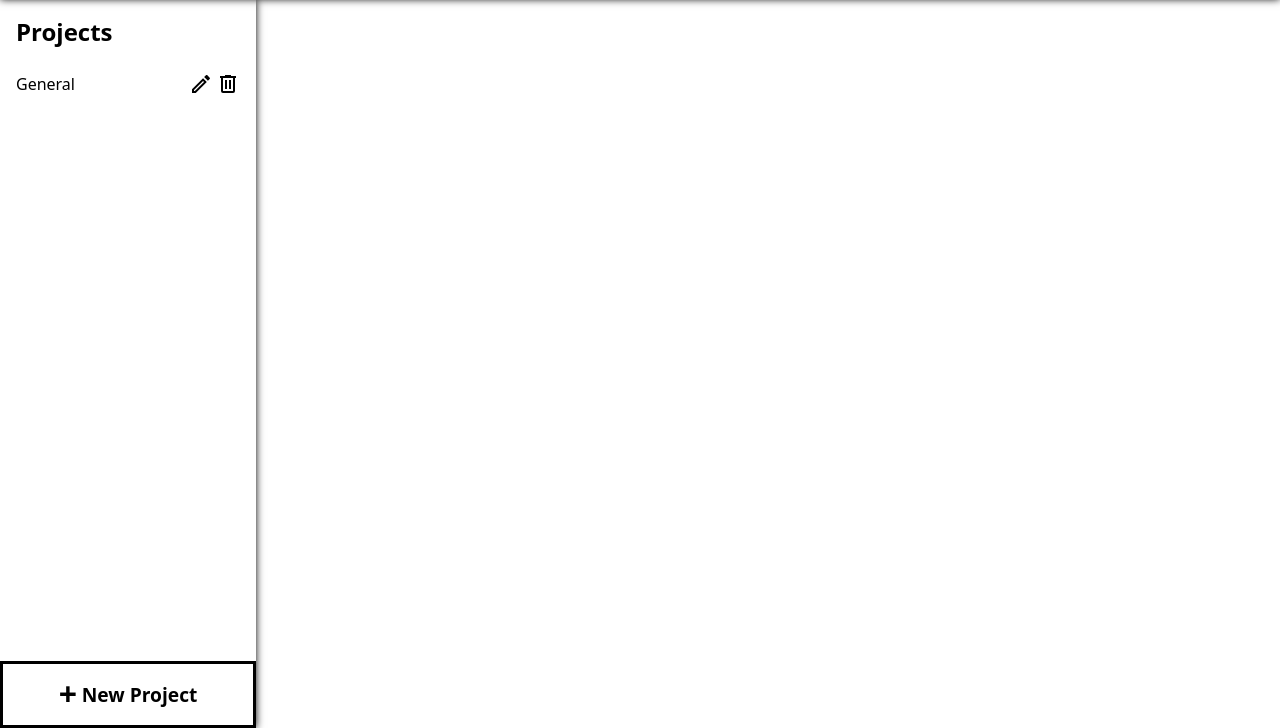
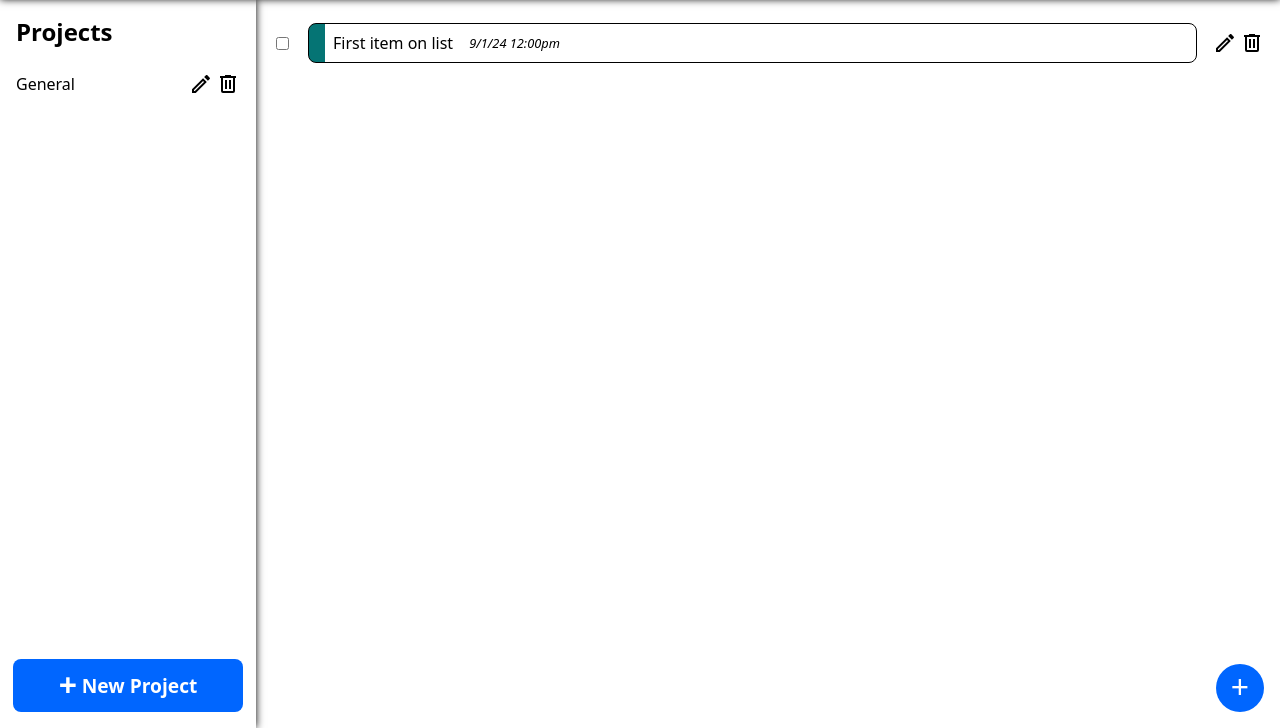
Before and after one commit to cjbarr1013/Todo-List, a website built with webpack: page src/template.html in a window 1280 px wide. Shown: the part 72-800 px from the top of the page. Built offline with nearby package versions, Linux system fonts and the light colour scheme.

Commit message:
Add styling for to-do items, add add item button
Also updated styling for add project button

```diff
--- a/src/styles.css
+++ b/src/styles.css
@@ -31,9 +31,10 @@ h1 {
 h1:before {
     content: url(../assets/images/waves.svg);
     display: inline-block;
-    width: 3rem;
+    filter: invert(26%) sepia(94%) saturate(3346%) hue-rotate(210deg) brightness(99%) contrast(107%);
     height: auto;
     margin: 0.3rem 0rem 0 0;
+    width: 3rem;
 }
 
 h2 {
@@ -111,31 +112,98 @@ button {
 
 #new-project {
     align-items: center;
-    background-color: inherit;
-    border: 0.2rem solid black;
+    align-self: center;
+    background-color: #06f;
+    border: none;
+    border-radius: 0.5rem;
+    color: white;
     display: flex;
     font-size: 1.2rem;
     font-weight: 600;
     gap: 0.3rem;
-    height: 5rem;
     justify-content: center;
-    padding: 0 1rem;
-    transition: all 0.3s;
+    margin-bottom: 1rem;
+    padding: 0.2rem 1rem;
+    transition: 0.3s;
+    width: 90%;
 }
 
 #new-project:hover {
-    border: 0.3rem solid #06f;
-    color: #06f;
-    fill: #06f;
+    box-shadow: 0rem 0rem 0.2rem black;
+    opacity: 0.9;
 }
-
-#new-project:active {
-    border: 0.3rem solid #06f;
-    color: #06f;
-    fill: #06f;
-  }
 
 #new-project span {
     font-size: 2rem;
     margin-bottom: 0.2rem;
 }
+
+#items {
+    display: flex;
+    flex-direction: column;
+    gap: 1rem;
+    padding: 1.5rem 1rem;
+}
+
+.item {
+    align-items: center;
+    display: flex;
+    gap: 1rem;
+}
+
+.item-box {
+    align-items: center;
+    background-image: linear-gradient(to right, rgb(5, 116, 116), rgb(5, 116, 116) 1rem, transparent 1rem, transparent 100%);
+    border: solid 0.5px black;
+    border-radius: 0.5rem;
+    display: flex;
+    flex: 1 1 100%;
+    gap: 1rem;
+    padding: 0.5rem 1.5rem;
+}
+
+.title {
+    font-weight: 500;
+    overflow: hidden;
+    text-overflow: ellipsis;
+    white-space: nowrap;
+}
+
+.due {
+    font-size: 0.8rem;
+    font-style: italic;
+    overflow: hidden;
+    text-overflow: ellipsis;
+    white-space: nowrap;
+}
+
+.item-btns {
+    display: flex;
+    gap: 0.2rem;
+}
+
+.item-btn {
+    border: none;
+    height: 1.5rem;
+    width: 1.5rem;
+}
+
+#new-item {
+    background-color: #06f;
+    border: none;
+    border-radius: 50%;
+    bottom: 1rem;
+    color: white;
+    font-size: 2rem;
+    height: 3rem;
+    padding-bottom: 0.45rem;
+    position: fixed;
+    right: 1rem;
+    transition: 0.3s;
+    width: 3rem;
+}
+
+#new-item:hover {
+    box-shadow: 0rem 0rem 0.2rem black;
+    opacity: 0.9;
+}
--- a/src/template.html
+++ b/src/template.html
@@ -23,9 +23,20 @@
             </ul>
             <button id="new-project"><span>+</span>New Project</button>
         </div>
-        <div id="todo-items">
-
+        <div id="items">
+            <div class="item">
+                <input type="checkbox" id="item1" name="item1" value="complete">
+                <div class="item-box">
+                    <span class="title">First item on list</span>
+                    <span class="due">9/1/24 12:00pm</span>
+                </div>
+                <div class="item-btns">
+                    <button class="item-btn edit"></button>
+                    <button class="item-btn delete"></button>
+                </div>
+            </div>
         </div>
     </div>
+    <button id="new-item">+</button>
 </body>
 </html>
```
